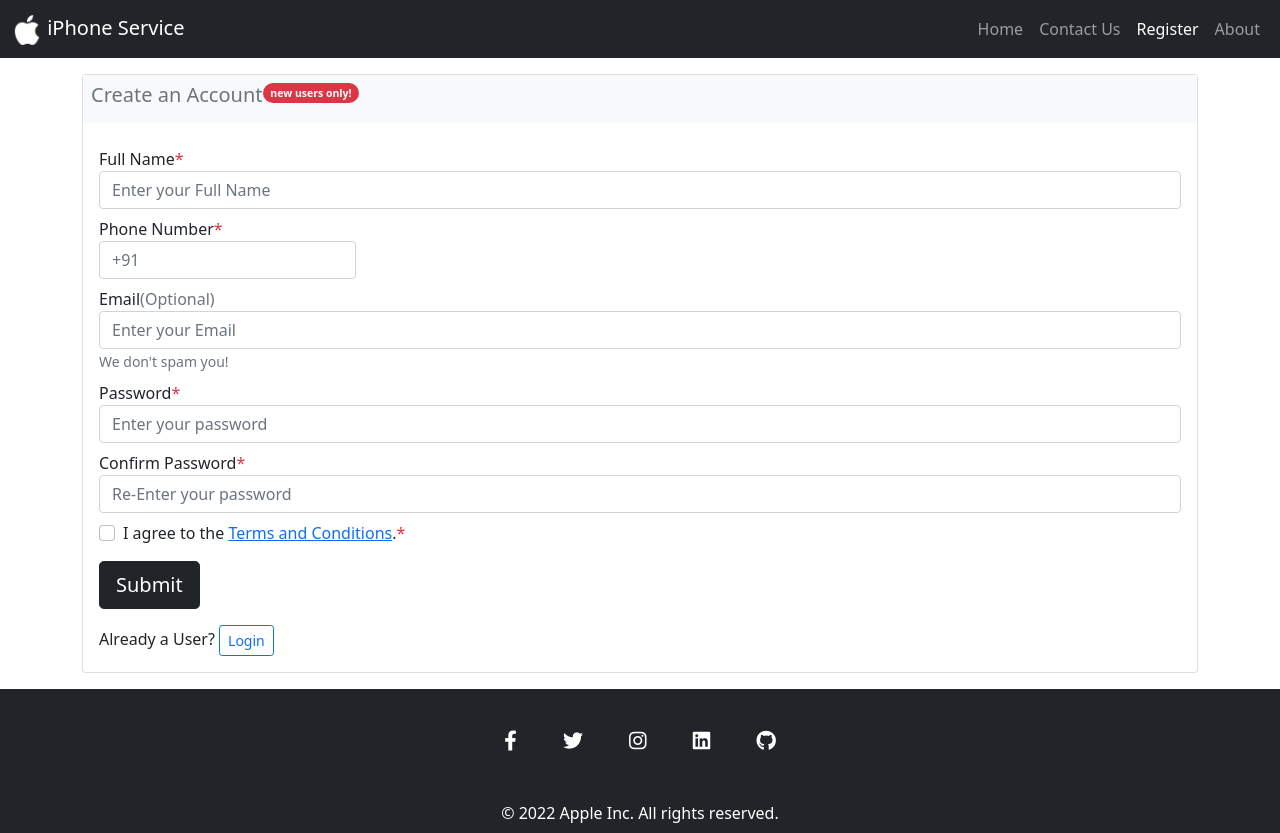
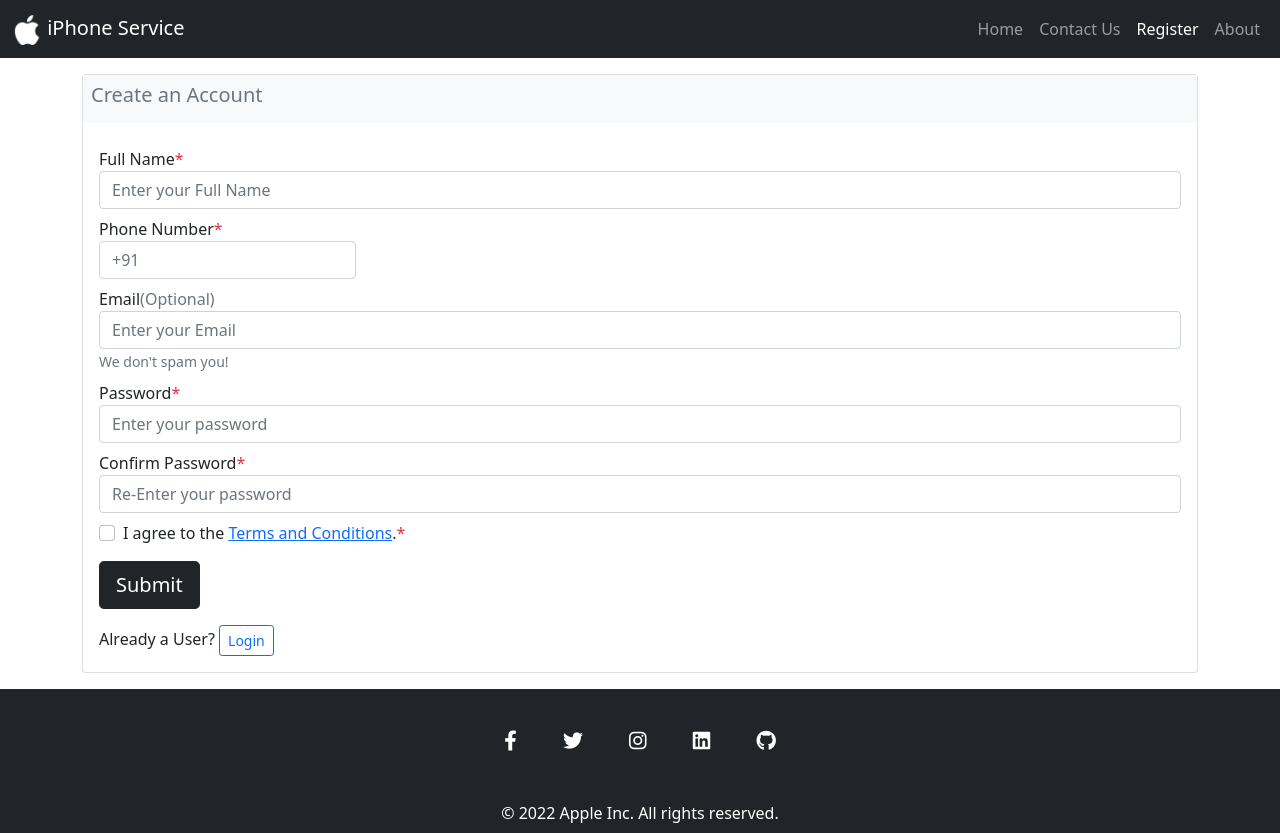
Before and after one commit to pradeep-sivakumar/apple-service-register, a plain HTML site: page index.html in a window 1280 px wide. Drawn offline with nearby package versions, Linux system fonts and the light colour scheme.

Commit message:
Update index.html

```diff
--- a/index.html
+++ b/index.html
@@ -74,8 +74,7 @@
         <div class="col-sm-12">
             <div class="card">
                 <div class="card-title text-muted bg-light p-2 pl-3">
-                    <h5 style="display: inline-block">Create an Account</h5><span class="badge bg-danger rounded-pill"
-                        style="vertical-align: top""><small>new users only!</small></span>
+                    <h5 style="display: inline-block">Create an Account</h5>
                 </div>
                 <div class=" card-body">
                         <form id="myForm">
```
